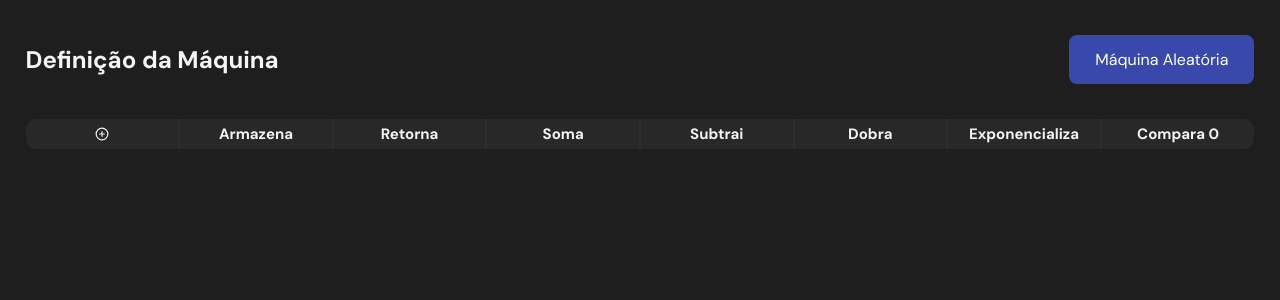
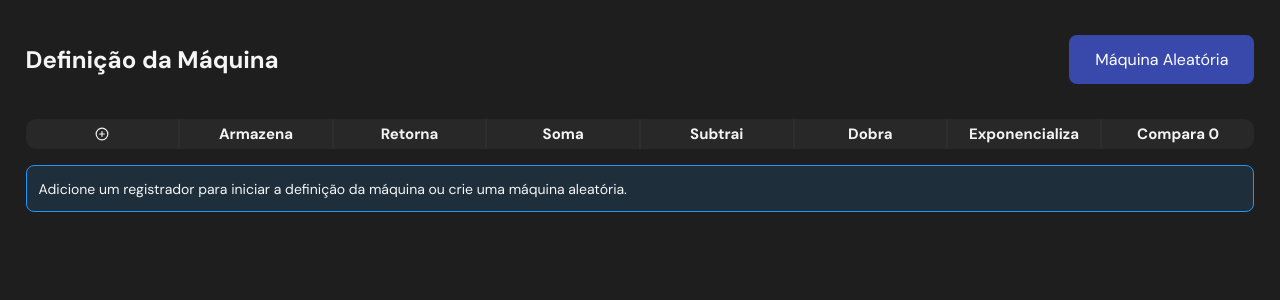
Before and after one commit to FelipeESchmidt/computing-theory-forge, a React (Vite) app: page /theoretical-machine in a window 1280 px wide. Shown: the top 300 px of the page. Built offline with nearby package versions, Linux system fonts and the light colour scheme.

Commit message:
feat: adding Notices to help users understand the first step of the definition and programming steps

```diff
--- a/src/pages/TheoreticalMachine/Definition/index.tsx
+++ b/src/pages/TheoreticalMachine/Definition/index.tsx
@@ -1,5 +1,6 @@
 import { Button } from "@components/Button";
 import { Container } from "@components/Container";
+import { Notice } from "@components/Notice";
 import { newMessage } from "@redux/AlertMessage/actions";
 import { AlertMessageType } from "@redux/AlertMessage/types";
 import { createTheoreticalMachine, randomMachine } from "@redux/TMDefinition/actions";
@@ -103,6 +104,12 @@ export const Definition = () => {
         </S.TopWrapper>
         <S.DefinitionWrapper>
           <DefinitionTable onSelectFunctionality={onSelectFunctionality} />
+          {!recorders.length && (
+            <Notice
+              text="Adicione um registrador para iniciar a definição da máquina ou crie uma máquina aleatória."
+              type="info"
+            />
+          )}
         </S.DefinitionWrapper>
         {ableToGoNext && (
           <S.DefinitionWrapper>
--- a/src/pages/TheoreticalMachine/Definition/styles.ts
+++ b/src/pages/TheoreticalMachine/Definition/styles.ts
@@ -37,5 +37,6 @@ export const DefinitionTitle = styled.h2`
 export const DefinitionWrapper = styled.div`
   display: flex;
   flex-direction: column;
-  margin-bottom: 40px;
+  gap: 16px;
+  margin-bottom: 32px;
 `;
--- a/src/pages/TheoreticalMachine/Programming/CodeBlock/index.tsx
+++ b/src/pages/TheoreticalMachine/Programming/CodeBlock/index.tsx
@@ -1,3 +1,4 @@
+import { Notice } from "@components/Notice";
 import { Select } from "@components/Select";
 import { addLine, removeLine, setLineType } from "@redux/TMProgramming/actions";
 import { TMProgrammingSelector } from "@redux/TMProgramming/selectors";
@@ -37,6 +38,10 @@ export const CodeBlock: React.FC = () => {
           </S.StyledAddLineButton>
           <S.StyledAddLineText>Adicionar linha</S.StyledAddLineText>
         </S.StyledAddLine>
+        <Notice
+          text="Adicione linhas e programe a máquina utilizando os seletores acima."
+          type="info"
+        />
       </S.StyledHeader>
       <S.StyledLines>
         {lines.map((line, index) => (
--- a/src/pages/TheoreticalMachine/Programming/CodeBlock/styles.ts
+++ b/src/pages/TheoreticalMachine/Programming/CodeBlock/styles.ts
@@ -1,4 +1,4 @@
-import styled, { css } from "styled-components";
+import styled from "styled-components";
 
 export const StyledCodeBlock = styled.div`
   display: flex;
@@ -13,6 +13,7 @@ export const StyledCodeBlock = styled.div`
 export const StyledHeader = styled.div`
   display: flex;
   padding: 12px;
+  justify-content: space-between;
   border-bottom: 2px solid ${({ theme }) => theme.principal.text};
 `;
 
@@ -142,9 +143,3 @@ export const LineText = styled(Text)`
     }
   }
 `;
-
-export const StyledSelect = styled.select`
-  width: 12%;
-  min-width: 140px;
-  height: 36px;
-`;
```
